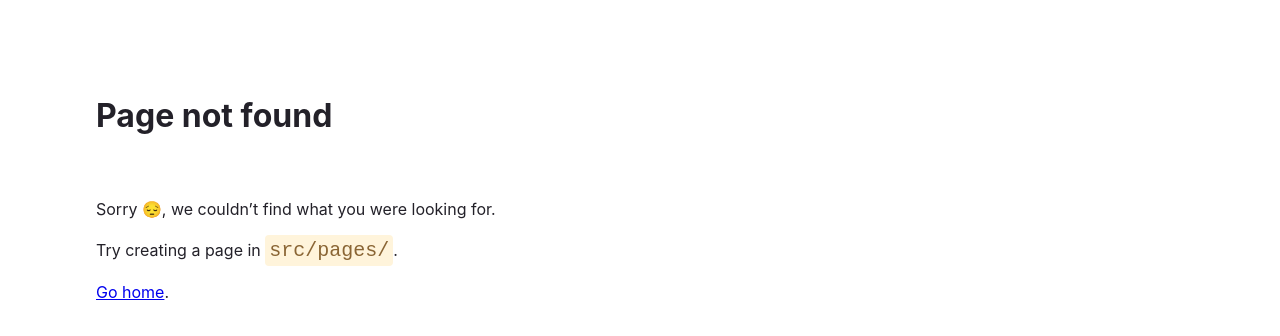
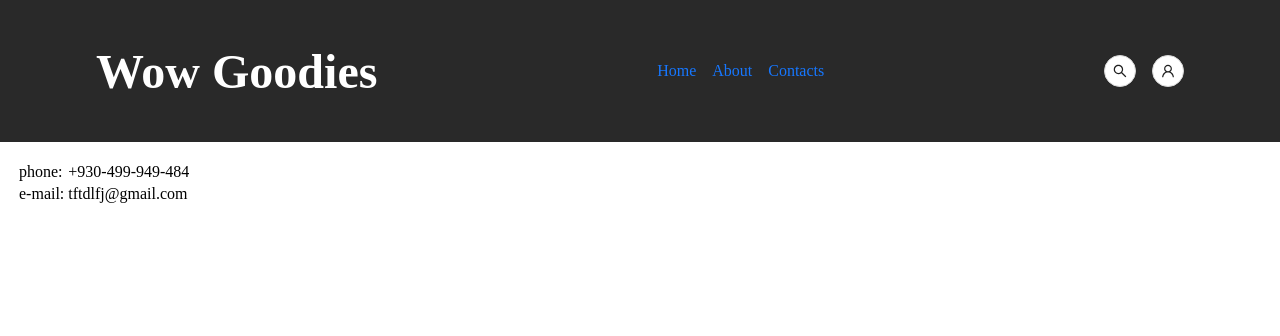
Before and after one commit to little-plumelet/test-site-hdcart, a Gatsby site: page /contacts in a window 1280 px wide. Before the commit this address had no page. Built offline with nearby package versions, Linux system fonts and the light colour scheme; Gatsby itself is replaced by a stand-in of ours.

Commit message:
add contacts page

```diff
--- a/src/components/layout/layout.jsx
+++ b/src/components/layout/layout.jsx
@@ -5,7 +5,7 @@ export const Layout = ({ children }) => {
   return (
     <>
     <Header />
-    <main>
+    <main style={{padding: '0 1rem'}}>
       {children}
     </main>
     </>
--- /dev/null
+++ b/src/pages/contacts.js
@@ -0,0 +1,28 @@
+import { Layout } from '../components/layout';
+import React from 'react';
+
+const Contacts = () => {
+  return(
+    <>
+    <Layout>
+      <br></br>
+      <table>
+        <tbody>
+          <tr>
+            <td>phone:</td>
+            <td>+930-499-949-484</td>
+          </tr>
+          <tr>
+            <td>e-mail:</td>
+            <td>tftdlfj@gmail.com</td>
+          </tr>
+        </tbody>
+      </table>
+    </Layout>
+    </>
+  )
+}
+
+export default Contacts;
+
+export const Head = () => <title>Contacts Page</title>
```
